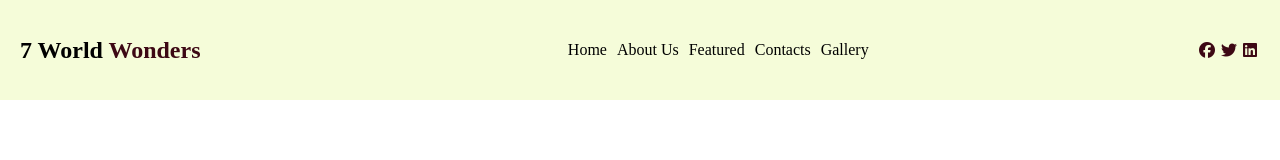
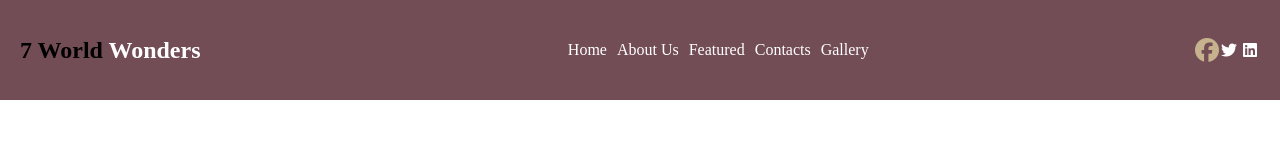
Before and after one commit to vengrasl/43-44-paskaitos.-Komandinis-darbas.-Pasaulio-stebuklai, a plain HTML site: page index.html in a window 1280 px wide. In both pictures the pointer is over the icon 1207 px from the left and 50 px from the top of the page. Drawn offline with Linux system fonts and the light colour scheme.

Commit message:
Styles done

```diff
--- a/styles/header.css
+++ b/styles/header.css
@@ -7,14 +7,13 @@ header nav {
     display: flex;
     justify-content: space-between;
     align-items: center;
-    background-color: #e8f9a96f;
+    background-color: rgba(61, 8, 20, 0.719);
 }
 nav span {
-    color: #3D0814;
+    color: #ffffff;
 }
 nav h2 {
     padding-left: 20px;
-
 }
 
 header nav ul {
@@ -28,7 +27,8 @@ header ul li {
 
 header ul li a {
     text-decoration: none;
-    color: black;
+    color: white;
+
 }
 
 header .icons {
@@ -40,14 +40,19 @@ header .icons {
 
 header .icons .fa-brands {
     padding: 3px;
-    color: #3D0814;
+    color: rgb(255, 255, 255);
 }
 
+header .icons .fa-brands:hover {
+    color: rgb(198, 179, 142);
+    transition: 2s;
+    scale: 1.5;
+}
 header ul li  a:hover {
-    color: #3D0814;
-    padding-left: 10px;
-    padding-right: 10px;
+    color: rgb(198, 179, 142);
+    border-bottom: 2px solid  white;
+    border-top: 2px solid  white;
+    padding: 10px;
     transition: 2s;
-    font-size: 1.2rem;
-    border-bottom: 2px solid  white;
+
 }
```
